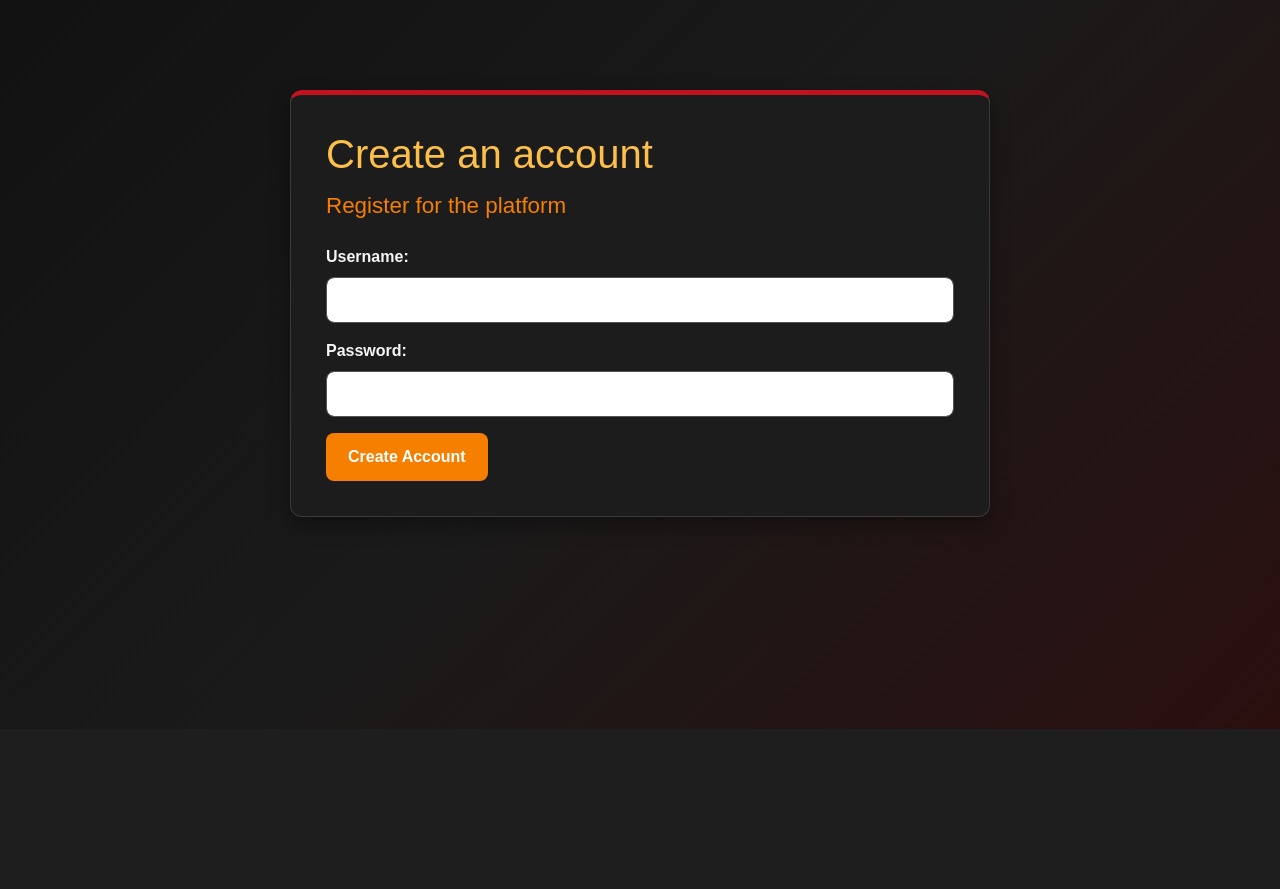
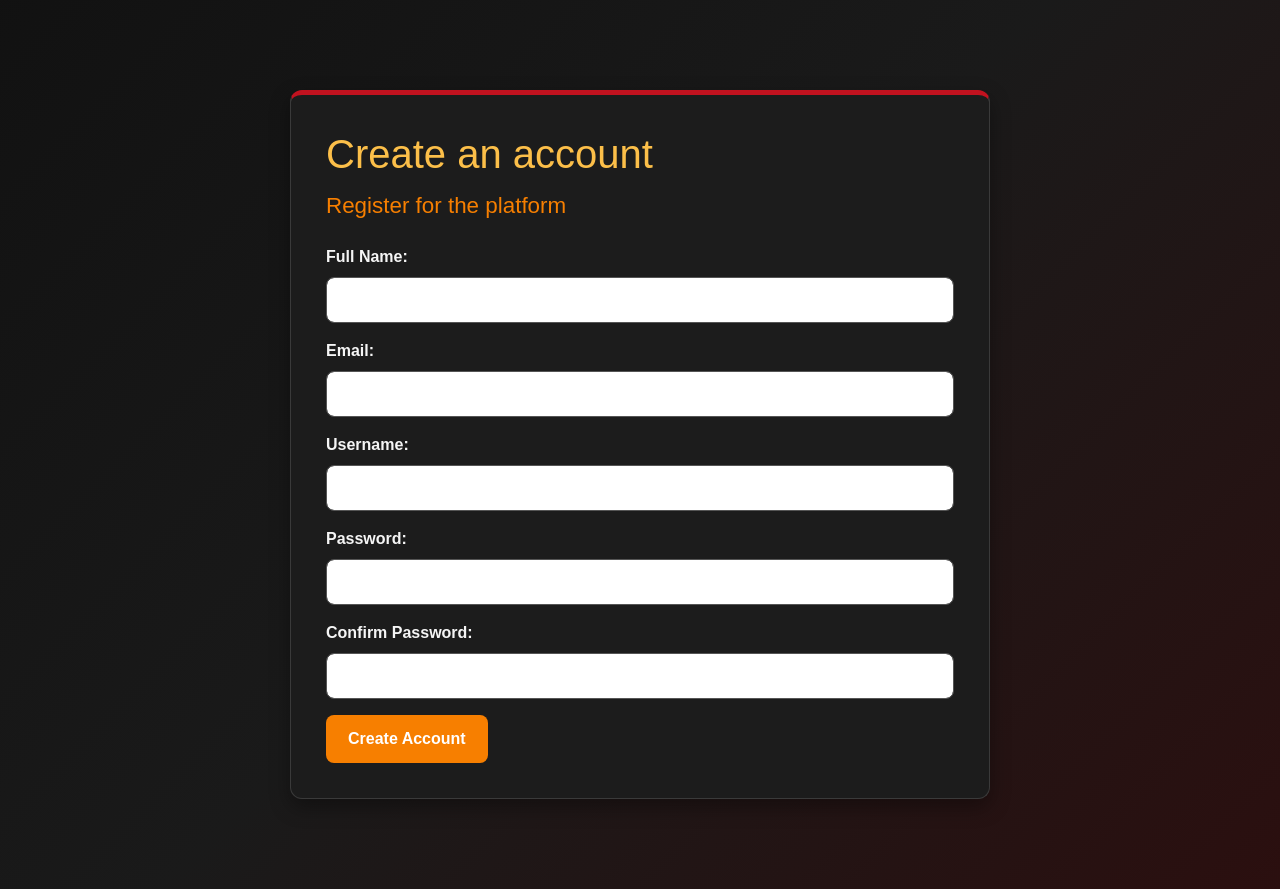
Before and after one commit to JaredFH/TnT-Trading, a Flask app: page /register in a window 1280 px wide. Shown: the part 71-960 px from the top of the page. Before the commit the page ends 800 px from the top, so only its background shows below. Run offline with Flask 3, Linux system fonts and the light colour scheme.

Commit message:
Updated Registration
Added additional information required for account creation.

```diff
--- a/platform/templates/auth/register.html
+++ b/platform/templates/auth/register.html
@@ -9,6 +9,16 @@
 
     <form action="{{ url_for('register') }}" method="post">
         <div class="mb-3">
+            <label for="full_name" class="form-label">Full Name:</label>
+            <input type="text" id="full_name" name="full_name" class="form-control" required>
+        </div>
+
+        <div class="mb-3">
+            <label for="email" class="form-label">Email:</label>
+            <input type="email" id="email" name="email" class="form-control" required>
+        </div>
+
+        <div class="mb-3">
             <label for="username" class="form-label">Username:</label>
             <input type="text" id="username" name="username" class="form-control" required>
         </div>
@@ -18,6 +28,11 @@
             <input type="password" id="password" name="password" class="form-control" required>
         </div>
 
+        <div class="mb-3">
+            <label for="confirm_password" class="form-label">Confirm Password:</label>
+            <input type="password" id="confirm_password" name="confirm_password" class="form-control" required>
+        </div>
+
         <button type="submit" class="btn btn-custom">Create Account</button>
     </form>
 </div>
```
